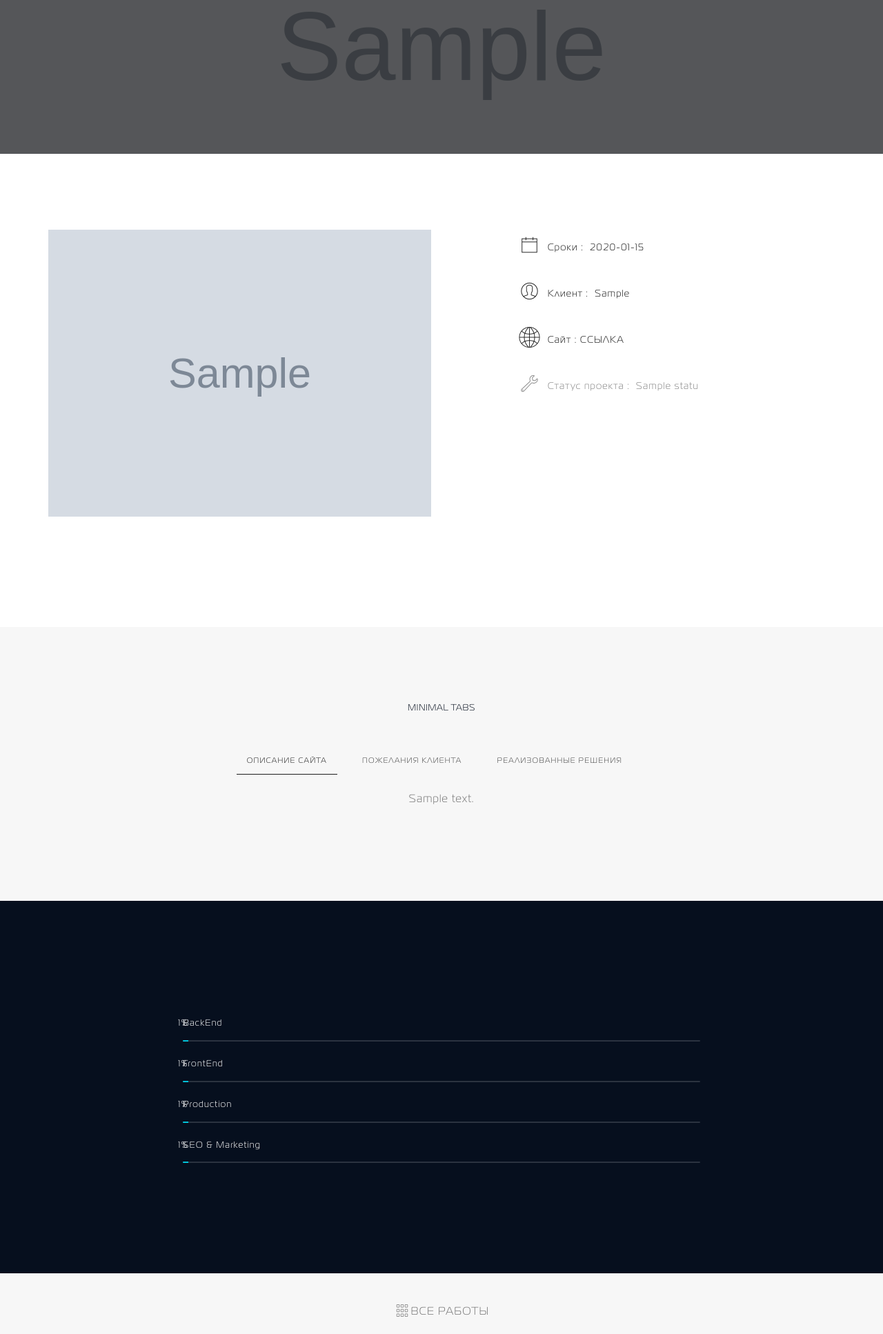
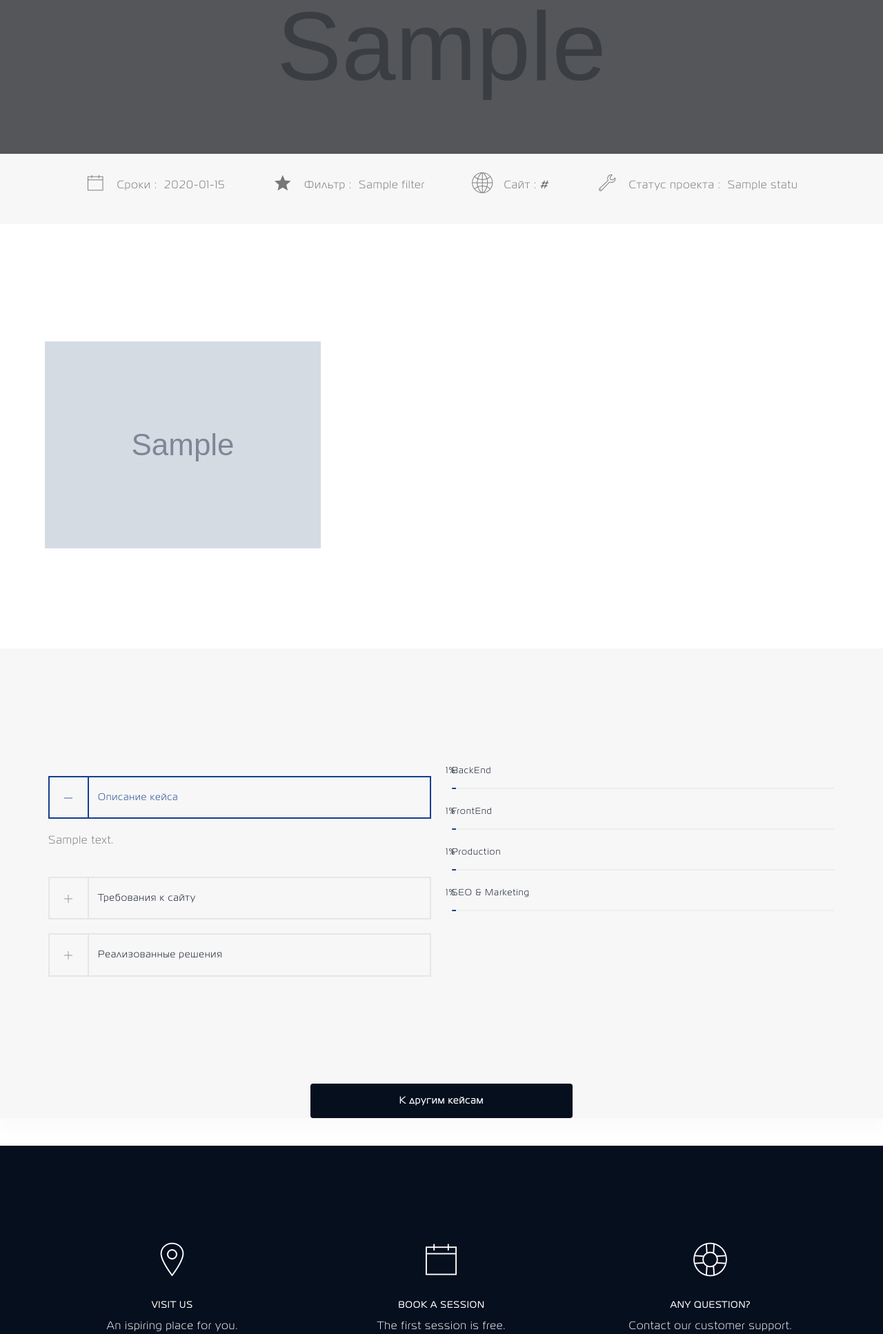
Before and after one commit to ddnnss/webtouch, a Django app: a page that uses templates/basic.html in a window 1280 px wide. Shown: the part 327-2261 px from the top of the page at 69% size. Run offline with Django 3.2, Linux system fonts and the light colour scheme; tables that the repository leaves empty hold one stand-in row (values such as "Sample post"); grey boxes marked "Sample" are stand-in pictures; some libraries are stand-ins or nearby versions.

Commit message:
add pages

```diff
--- a/pages/models.py
+++ b/pages/models.py
@@ -42,6 +42,7 @@
     client = models.CharField('Клиент', max_length=255, default='')
     date = models.CharField('Дата', max_length=100, default='')
     url = models.CharField('Ссылка', max_length=100, default='')
+    linkText = models.CharField('Надпись на ссылке', max_length=100, default='')
     shortDescription = models.CharField('Короткое описание', max_length=200, default='')
     description = RichTextUploadingField('Описание', blank=True, null=True)
     wishes = RichTextUploadingField('Пожелания', blank=True, null=True)
--- a/static/css/new5.css
+++ b/static/css/new6.css
@@ -223,7 +223,22 @@
     background-color: #fff;
 }
 
+.project-status{
+    padding: 20px 0;
+    display: flex;
+    justify-content: space-between;
+}
 
+.project-status p{
+   display: flex;
+    align-items: center;
+
+}
+
+ .project-status i{
+     font-size: 30px;
+     margin-right: 15px;
+ }
 @media screen and (max-width: 1199px ){
     .all-our-works-inner{
         display: grid;
--- a/templates/basic.html
+++ b/templates/basic.html
@@ -14,8 +14,8 @@
     <link rel="shortcut icon" href="{% static 'images/favicon-32x32.png' %}">
     <link rel="stylesheet" href="{% static 'css/bundle.css'%} ">
     <link rel="stylesheet" href="{% static 'css/hody-icons.css'%}">
-    <link rel="stylesheet" href="{% static 'css/style5.css'%}">
-    <link rel="stylesheet" href="{% static 'css/new5.css'%}">
+    <link rel="stylesheet" href="{% static 'css/style6.css'%}">
+    <link rel="stylesheet" href="{% static 'css/new6.css'%}">
 
   </head>
 
--- a/templates/pages/portfolio_item.html
+++ b/templates/pages/portfolio_item.html
@@ -30,70 +30,78 @@
         </div>
       </section>
 
-     <section>
-        <div class="container">
-          <div class="row">
-            <div class="col-md-6 mb-50">
-              <div class="images-gallery">
-                  {% for image in images %}
-                    <img src="{{ image.image.url }}" alt="{{ portfolioItem.name }}">
-                {% endfor %}
-              </div>
-            </div>
-            <div class="col-md-5 col-md-offset-1">
-              <div class="project-info">
-                <ul>
-                  <li><i class="hc-calendar"></i>Сроки :&nbsp; {{ portfolioItem.date }}</li>
-                  <li><i class="hc-contact"></i>Клиент :&nbsp; {{ portfolioItem.client }}</li>
-                  <li><i class="hc-world"></i>Сайт :&nbsp; <a href="{{ portfolioItem.url }}">ССЫЛКА</a>
-                  </li>
-                  <li style="color: {{ portfolioItem.status.color }};"><i class="hc-build"></i>Статус проекта :&nbsp;  {{ portfolioItem.status.name }}</li>
-                </ul>
-              </div>
-            </div>
-          </div>
+    <div class="case-info grey-bg">
+    <div class="container project-status">
+        <div>
+          <p> <i class="hc-calendar"></i>Сроки :&nbsp; {{ portfolioItem.date }}</p>
         </div>
-      </section>
-      <section class="grey-bg">
+        <div><p><i class="hc-star"></i>Фильтр :&nbsp; {{ portfolioItem.filter.name }}</p></div>
+        <div><p><i class="hc-world"></i>Сайт :&nbsp; <a href="{{ portfolioItem.url }}">{{ portfolioItem.linkText }}</a></p></div>
+        <div><p> <i class="hc-build"></i>Статус проекта :&nbsp;  {{ portfolioItem.status.name }}</p></div>
+
+
+
+    </div>
+    </div>
+    <section>
         <div class="container">
           <div class="title text-center">
-            <h6>Minimal Tabs</h6>
+            <h6></h6>
           </div>
           <div class="row pt-25 pb-25">
-            <div class="col-md-8 col-md-offset-2">
-              <ul class="nav nav-tabs minimal-tabs center-tabs cols-3">
-                <li class="active"><a href="#min-tab-1" data-toggle="tab"><span>описание сайта</span></a>
-                </li>
-                <li><a href="#min-tab-2" data-toggle="tab"><span>пожелания клиента</span></a>
-
-                </li>
-                <li><a href="#min-tab-3" data-toggle="tab"><span>реализованные решения</span></a>
-
-                </li>
-              </ul>
-              <div class="tab-content text-center">
-                <div class="tab-pane fade active in" id="min-tab-1">
-                  {{ portfolioItem.description | safe }}
-                </div>
-                <div class="tab-pane fade" id="min-tab-2">
-                      {{ portfolioItem.wishes | safe }}
-                </div>
-                <div class="tab-pane fade" id="min-tab-3">
-                 {{ portfolioItem.technical | safe }}
-                </div>
+            <div class="photo-gallery masonry-style">
+                {% for image in images %}
+              <div class="gallery-item">
+                <a href="{{ image.image.url }}">
+                  <img src="{{ image.image.url }}" alt="{{ portfolioItem.name }}">
+                  <div class="gallery-overlay"></div>
+                </a>
               </div>
+            {% endfor %}
             </div>
           </div>
         </div>
       </section>
 
-      <section class="dark-bg">
+
+      <section class="grey-bg">
         <div class="container">
           <div class="title text-center">
             <h6></h6>
           </div>
-          <div class="row pt-25 pb-25">
-            <div class="col-md-8 col-md-offset-2">
+           <div class="row pt-25 pb-25">
+               <div class="col-md-6 ">
+              <div class="title">
+                <h6></h6>
+              </div>
+              <ul class="accordion nav" data-open-first="true">
+                <li class="active">
+                  <div class="accordion-title">
+                    <h4>Описание кейса</h4>
+                  </div>
+                  <div class="accordion-content">
+                      {{ portfolioItem.description | safe}}
+                  </div>
+                </li>
+                <li>
+                  <div class="accordion-title">
+                    <h4>Требования к сайту</h4>
+                  </div>
+                  <div class="accordion-content">
+                      {{ portfolioItem.wishes | safe }}
+                  </div>
+                </li>
+                <li>
+                  <div class="accordion-title">
+                    <h4>Реализованные решения</h4>
+                  </div>
+                  <div class="accordion-content">
+                      {{ portfolioItem.technical | safe}}
+                  </div>
+                </li>
+              </ul>
+            </div>
+            <div class="col-md-6 ">
               <div class="skill">
                 <h5 class="skill-name">BackEnd<span class="skill-perc">{{ portfolioItem.progressBarBackEnd }}%</span></h5>
                 <div class="progress">
@@ -112,23 +120,26 @@
                   <div class="progress-bar colored" role="progressbar" data-progress="{{ portfolioItem.progressBarProduction }}"></div>
                 </div>
               </div>
+                {% if portfolioItem.progressBarSEO > 0  %}
               <div class="skill">
                 <h5 class="skill-name">SEO & Marketing<span class="skill-perc">{{ portfolioItem.progressBarSEO }}%</span></h5>
                 <div class="progress">
                   <div class="progress-bar colored" role="progressbar" data-progress="{{ portfolioItem.progressBarSEO }}"></div>
                 </div>
               </div>
+                {% endif %}
             </div>
           </div>
         </div>
       </section>
 
 
-      <section class="grey-bg p-0">
+
+      <section style="margin-bottom: 40px" class="grey-bg p-0">
         <div class="container">
           <div class="projects-controller portfolio-item-all-work">
             <!-- <a class="prev" href="#"><span><i class="hc-arrow-round-back"></i> Previous Project</span></a> -->
-            <a class="all" href="{% url 'portfolio' %}"><span><i class="hc-apps"></i> </span>ВСЕ РАБОТЫ</a>
+            <a class="btn btn-dark" style="color: white; cursor: pointer" href="{% url 'portfolio' %}">К другим кейсам</a>
             <!-- <a class="next" href="#"><span>Next Project<i class="hc-arrow-round-forward"></i></span></a> -->
           </div>
         </div>
```
Also changed, not shown: pages/migrations/0006_portfolioitem_linktext.py (added), static/css/style6.css.
